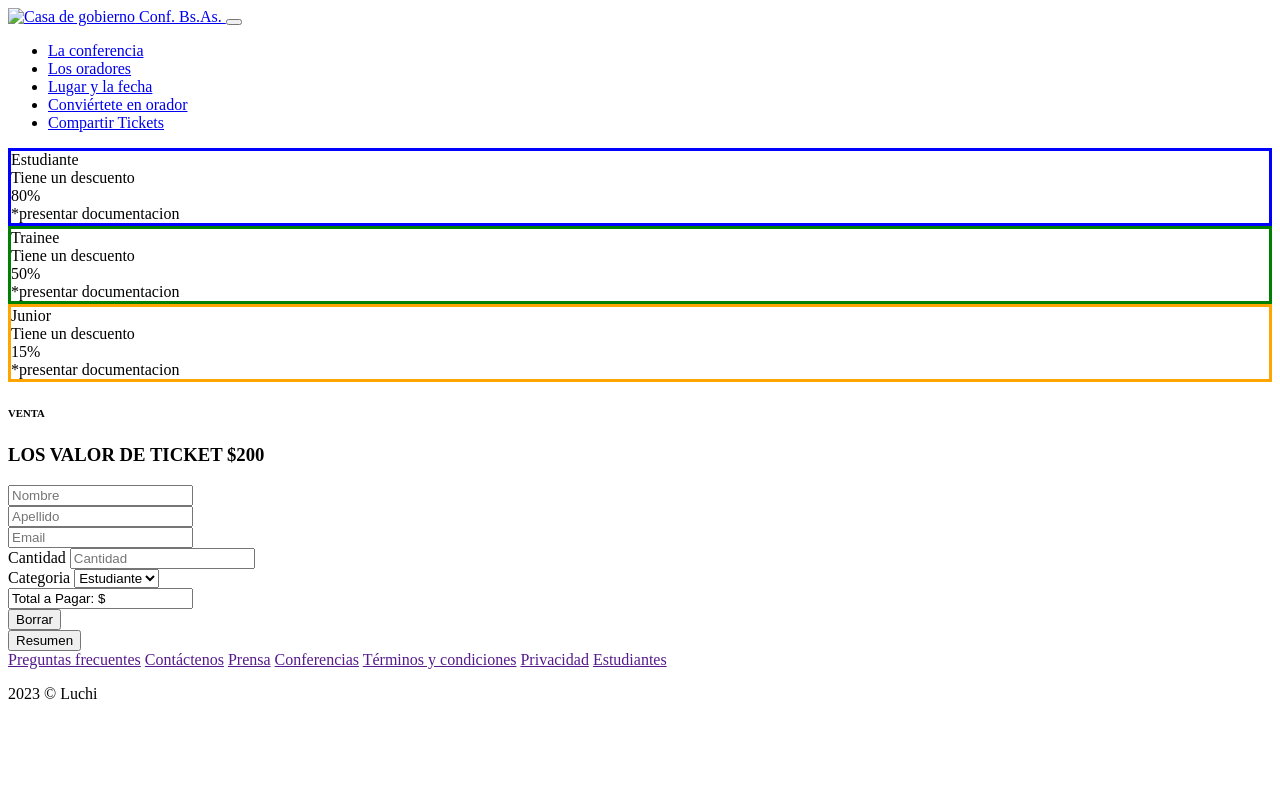
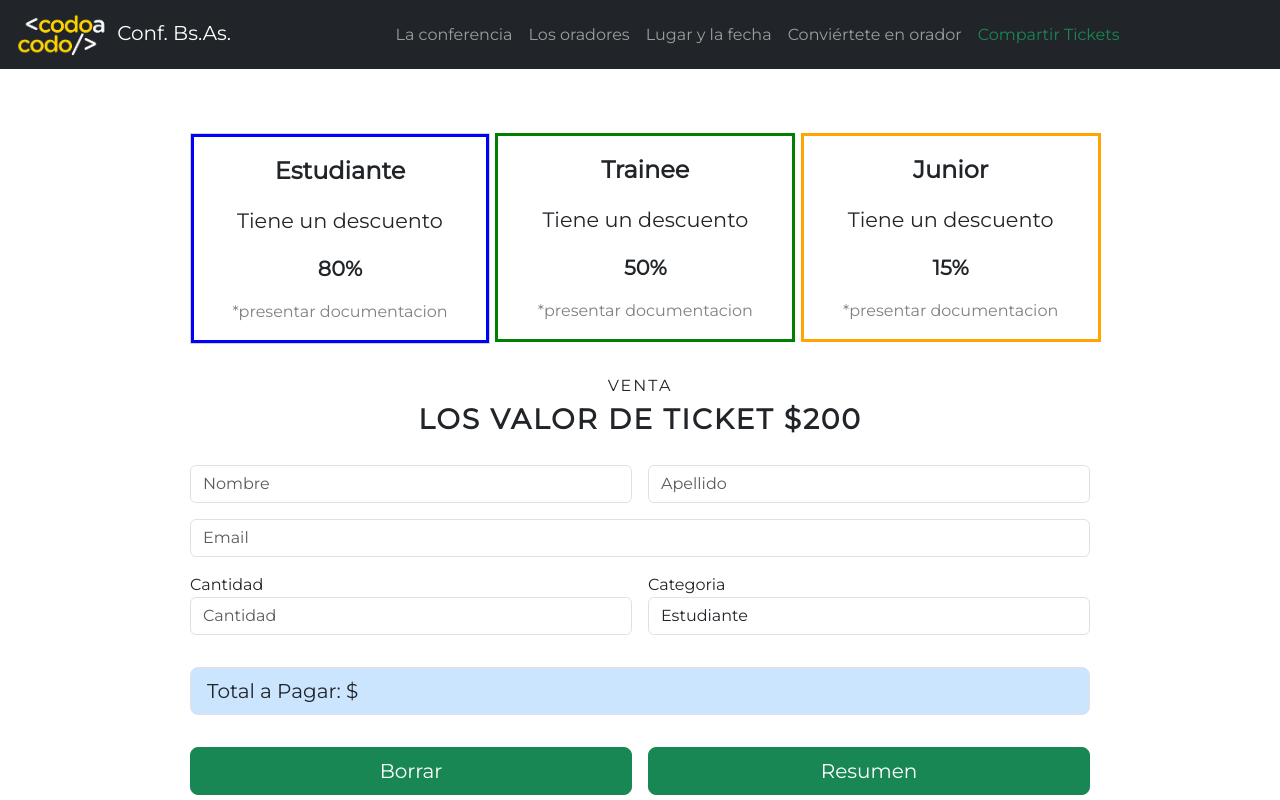
Before and after one commit to admred/codoacodo, a plain HTML site: page pages/comprar-tickes.html in a window 1280 px wide. Shown: the top 800 px of the page. Drawn offline with Linux system fonts and the light colour scheme; the site is published under a folder, as on GitHub Pages, so addresses that start at the root find nothing.

Commit message:
fixing relative paths

```diff
--- a/pages/comprar-tickes.html
+++ b/pages/comprar-tickes.html
@@ -7,9 +7,9 @@
 <!--
     <link href="https://cdn.jsdelivr.net/npm/bootstrap@5.2.3/dist/css/bootstrap.min.css" rel="stylesheet" integrity="sha384-rbsA2VBKQhggwzxH7pPCaAqO46MgnOM80zW1RWuH61DGLwZJEdK2Kadq2F9CUG65" crossorigin="anonymous">
 -->
-    <link href="/css/bootstrap.min.css" rel="stylesheet">
-    <link href="/css/styles.css" rel="stylesheet">
-    <link href="/css/comprartickets.css" rel="stylesheet">
+    <link href="../css/bootstrap.min.css" rel="stylesheet">
+    <link href="../css/styles.css" rel="stylesheet">
+    <link href="../css/comprartickets.css" rel="stylesheet">
 
     <title>Codo a Codo 4.0 - Proyecto Integrador</title>
 </head>
@@ -20,7 +20,7 @@
         <nav class="navbar navbar-expand-lg bg-dark navbar-dark bg-dark justify-content-evently">
             <div class="container-fluid" >
                 <a class="navbar-brand flex-grow-1" href="/index.html">
-                    <img class="navbar-item" src="/assets/img/logo-CAC.webp"  width="100px" alt="Casa de gobierno">
+                    <img class="navbar-item" src="../assets/img/logo-CAC.webp"  width="100px" alt="Casa de gobierno">
                      Conf. Bs.As.
                 </a>
                 <button class="navbar-toggler" type="button" data-bs-toggle="collapse" data-bs-target="#navbarNavDropdown" aria-controls="navbarNavDropdown" aria-expanded="false" aria-label="Cambiar navegacion">
@@ -169,7 +169,7 @@
 <!--
     <script src="https://cdn.jsdelivr.net/npm/bootstrap@5.2.3/dist/js/bootstrap.bundle.min.js" integrity="sha384-kenU1KFdBIe4zVF0s0G1M5b4hcpxyD9F7jL+jjXkk+Q2h455rYXK/7HAuoJl+0I4" crossorigin="anonymous"></script>
 -->
-    <script src="/js/bootstrap.bundle.min.js" rel="javascript"></script>
-    <script src="/js/actions.js" rel="javascript"></script>
+    <script src="../js/bootstrap.bundle.min.js" rel="javascript"></script>
+    <script src="../js/actions.js" rel="javascript"></script>
 </body>
 </html>
```
